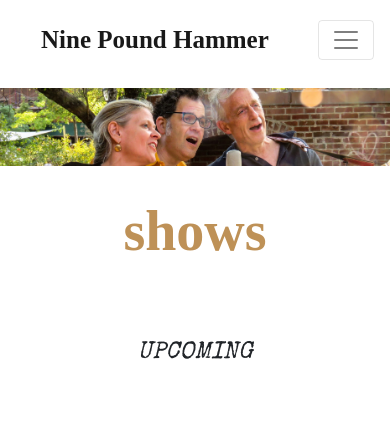
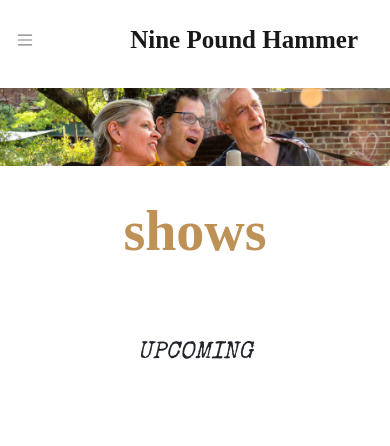
Before and after one commit to hanstbilger/9lbhammer, a plain HTML site: page shows.html in a window 390 px wide. Shown: the top 446 px of the page. Drawn offline with nearby package versions, Linux system fonts and the light colour scheme; a web font is replaced by a local one.

Commit message:
Add files via upload

```diff
--- a/main.css
+++ b/main.css
@@ -20,8 +20,15 @@ body {
     font-size: 25px;
     font-family: 'Asul', serif;
     font-weight: 700;
-    margin-left: 1em;
-    margin-bottom: 0em;
+    margin-left: .5em;
+}
+
+.navbar-toggler{
+    font-size: 0.75em;
+    outline: none;
+    border: none;
+    padding:0em;
+    margin:0em;
 }
 
 .nav-link {
--- a/shows.html
+++ b/shows.html
@@ -1,5 +1,5 @@
 <!DOCTYPE html>
-<html class="has-sticky-footer" lang="en">
+<html lang="en">
     <head>
         <title>Nine Pound Hammer</title>
         <meta charset="utf-8">
@@ -14,10 +14,10 @@
 	<body>
 
     <nav class="navbar narbar-expand-lg navbar-expand-md navbar-expand-sm fixed-top py-3 navbar-light">
-    	<a class="navbar-brand" href="index.html">Nine Pound Hammer</a>
-    	<button class="navbar-toggler navbar-light" type="button" data-toggle="collapse" data-target="#main-navigation">
+    	<button class="navbar-toggler navbar-toggler-left navbar-light" type="button" data-toggle="collapse" data-target="#main-navigation">
     		<span class="navbar-toggler-icon"></span>
     	</button>
+      <a class="navbar-brand" href="index.html">Nine Pound Hammer</a>
     	<div class="collapse navbar-collapse" id="main-navigation">
     		<ul class="navbar-nav">
     			<li class="nav-item">
```
Also changed, not shown: bio.html (+2 -2 lines), contact.html (+2 -2 lines), index.html (+2 -2 lines), music.html (+2 -2 lines), photos.html (+2 -2 lines), video.html (+2 -2 lines).
